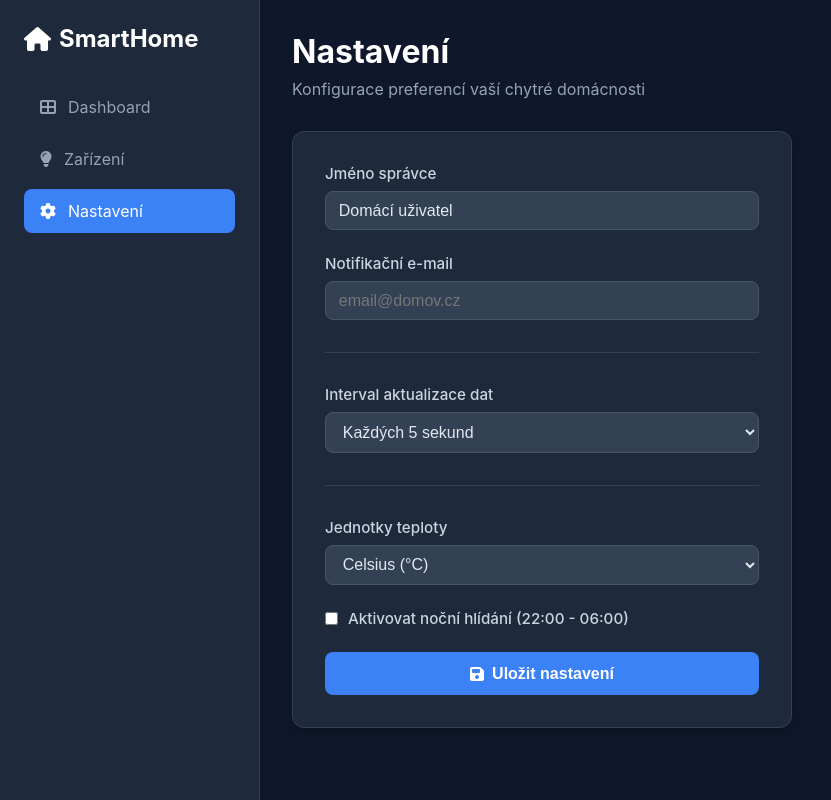
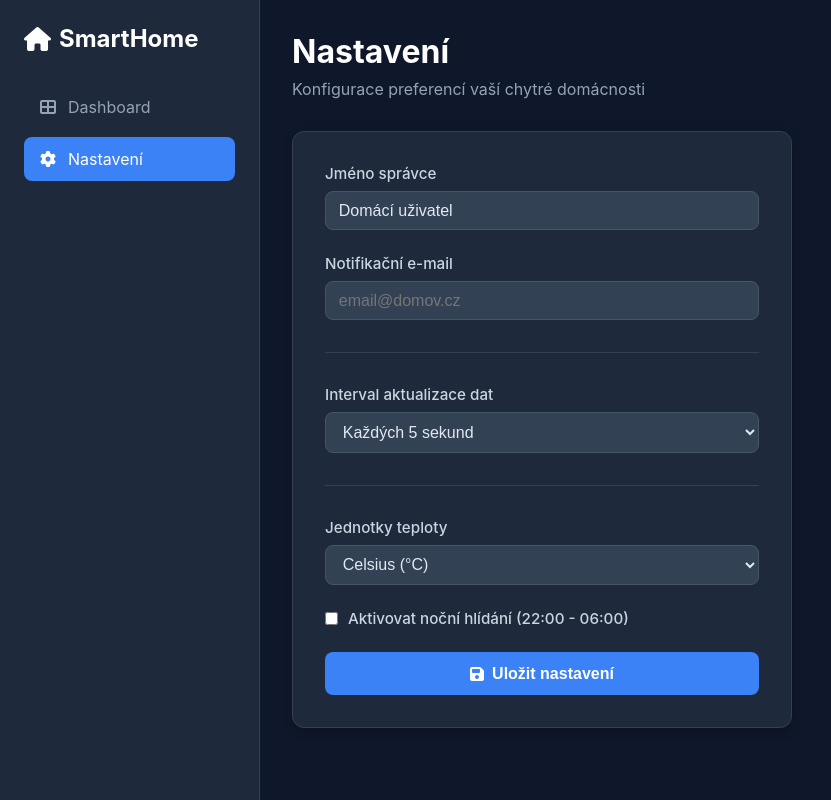
Before and after one commit to Martinos21/HomeApp, a Flask app: page /settings in a window 1280 px wide. Shown: the whole page, without its empty margins (0-831 px from the left). Run offline with Flask 3, Linux system fonts and the light colour scheme; parts of the project's set-up code (start-up, migrations or seed data) failed here and were passed over.

Commit message:
comment out devices link in settings template

```diff
--- a/src/templates/settings.html
+++ b/src/templates/settings.html
@@ -17,9 +17,9 @@
       <a href="{{ url_for('dashboard') }}" class="nav-item">
         <i class="fas fa-th-large"></i> Dashboard
       </a>
-      <a href="{{ url_for('devices') }}" class="nav-item">
+      <!--<a href="{{ url_for('devices') }}" class="nav-item">
         <i class="fas fa-lightbulb"></i> Zařízení
-      </a>
+      </a>-->
       <a href="{{ url_for('settings') }}" class="nav-item active">
         <i class="fas fa-cog"></i> Nastavení
       </a>
```
